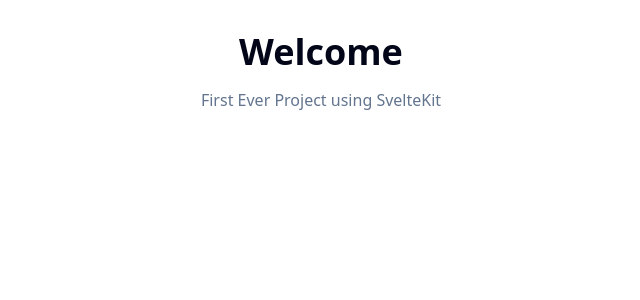
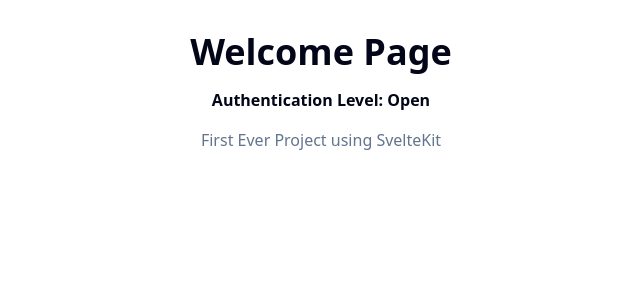
Before and after one commit to VinhLe1410/unnamed-project, a SvelteKit app: page / in a window 1280 px wide. Shown: the top 300 px of the page, without its empty margins (319-959 px from the left). Built offline with nearby package versions, Linux system fonts and the light colour scheme.

Commit message:
chore: add redirect for non-authenticated access

```diff
--- /dev/null
+++ b/src/routes/(protected)/+layout.server.ts
@@ -0,0 +1,7 @@
+import { redirect } from '@sveltejs/kit';
+
+export async function load({ locals }: { locals: App.Locals }) {
+  if (!locals.user?.id) {
+    throw redirect(302, '/');
+  }
+}
--- /dev/null
+++ b/src/routes/(protected)/dashboard/+page.svelte
@@ -0,0 +1,9 @@
+<div class="min-h-screen bg-background p-8">
+  <div class="mx-auto max-w-4xl">
+    <h1 class="text-center text-4xl font-bold text-foreground">Dashboard Page</h1>
+    <h2 class="text-2xt mt-4 text-center font-semibold text-foreground">Authentication Level: Protected</h2>
+    <p class="mt-4 text-center text-muted-foreground">
+      If you can see this without being logged in, something's cooked
+    </p>
+  </div>
+</div>
--- a/src/routes/+page.svelte
+++ b/src/routes/+page.svelte
@@ -1,6 +1,7 @@
 <div class="min-h-screen bg-background p-8">
   <div class="mx-auto max-w-4xl">
-    <h1 class="text-center text-4xl font-bold text-foreground">Welcome</h1>
+    <h1 class="text-center text-4xl font-bold text-foreground">Welcome Page</h1>
+    <h2 class="text-2xt mt-4 text-center font-semibold text-foreground">Authentication Level: Open</h2>
     <p class="mt-4 text-center text-muted-foreground">First Ever Project using SvelteKit</p>
   </div>
 </div>
```
